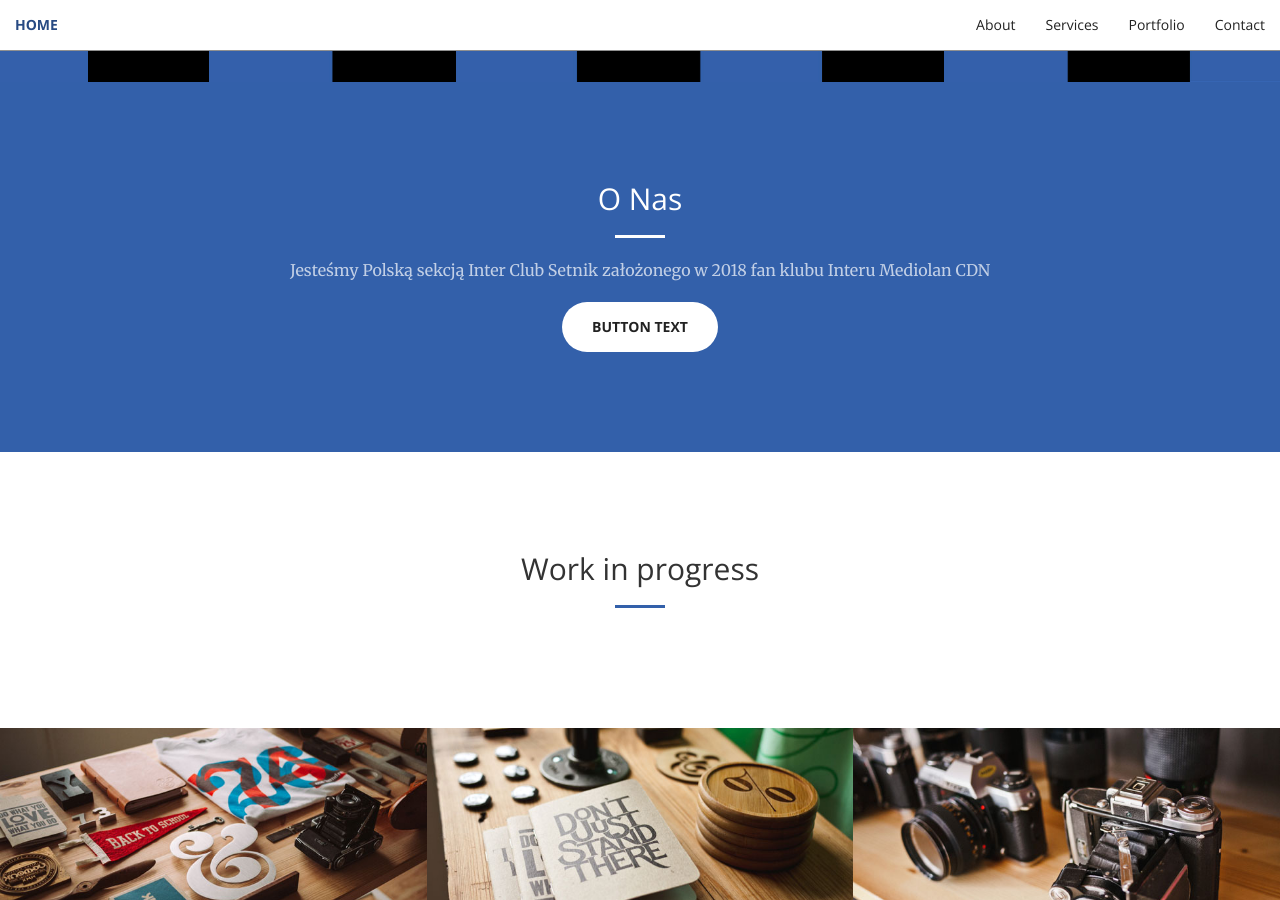
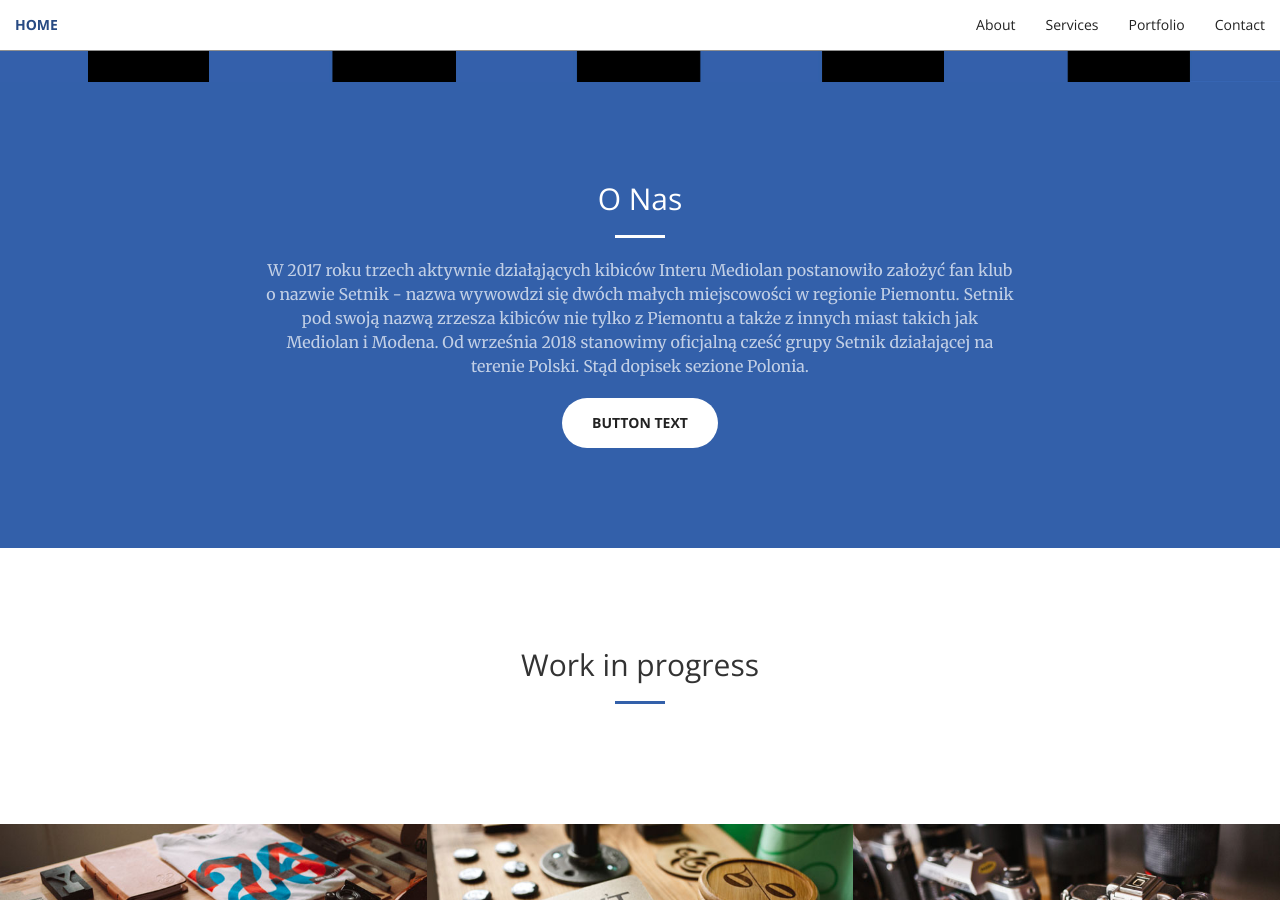
Before and after one commit to SetnikPolonia/setnikpolonia.github.io, a Jekyll site: the page built from index.html, in a window 1280 px wide and 900 px high, scrolled down 818 px. Built offline with Jekyll 4.4.1, drawn with Linux system fonts in a browser that asks for light colours.

Commit message:
Update tekst

```diff
--- a/_includes/call-to-action.html
+++ b/_includes/call-to-action.html
@@ -4,7 +4,7 @@
             <div class="col-lg-8 col-lg-offset-2 text-center">
                 <h2 class="section-heading">O Nas</h2>
                 <hr class="light">
-                <p class="text-faded">Jesteśmy Polską sekcją Inter Club Setnik założonego w 2018 fan klubu Interu Mediolan CDN</p>
+                <p class="text-faded">W 2017 roku trzech aktywnie działąjących kibiców Interu Mediolan postanowiło założyć fan klub o nazwie Setnik - nazwa wywowdzi się dwóch małych miejscowości w regionie Piemontu. Setnik pod swoją nazwą zrzesza kibiców nie tylko z Piemontu a także z innych miast takich jak Mediolan i Modena. Od września 2018 stanowimy oficjalną cześć grupy Setnik działającej na terenie Polski. Stąd dopisek sezione Polonia.  </p>
                 <a href="#" class="btn btn-default btn-xl">Button text</a>
             </div>
         </div>
```
